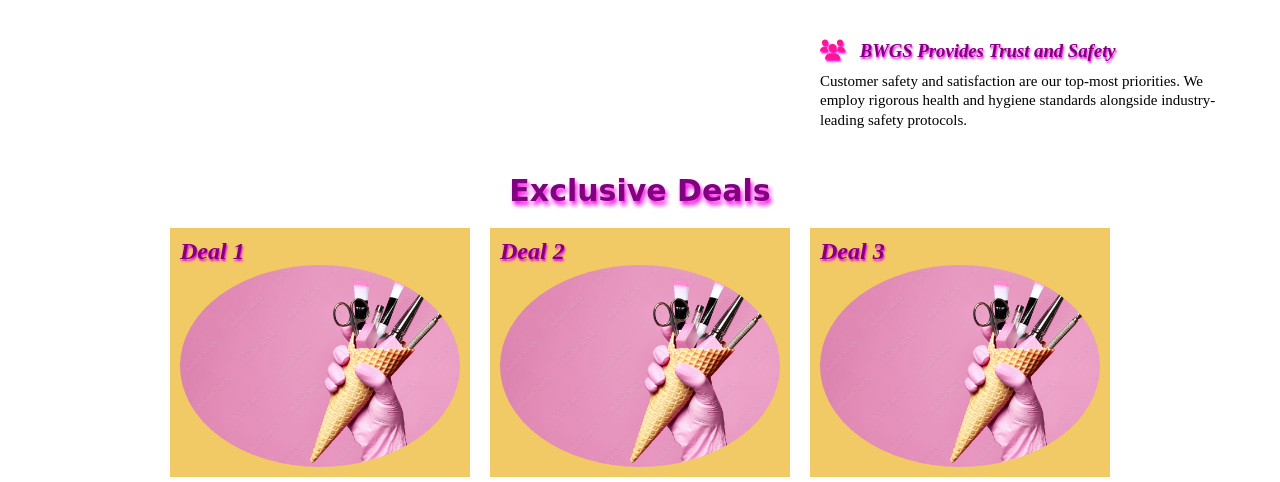
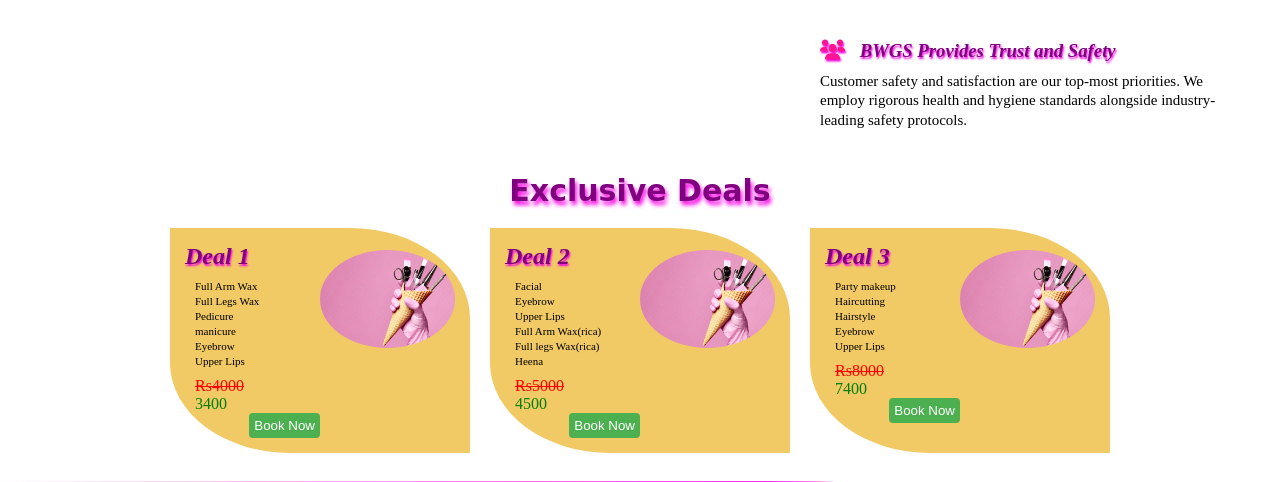
Before and after one commit to darshnacodes/beauty-with-grace-salon, a plain HTML site: page index.html in a window 1280 px wide. Shown: the part 1871-2353 px from the top of the page. Drawn offline with Linux system fonts and the light colour scheme.

Commit message:
dealscard update

```diff
--- a/index.css
+++ b/index.css
@@ -215,29 +215,82 @@ nav ul li a {
   color: purple;
   text-shadow: 2px 4px 4px  rgb(248, 4, 228);
 }
+
 .deals-container{
     display: flex;
     flex-wrap: wrap;
     justify-content: center;
     margin-top: 10px;
 }
-.deals-card{
-   width: 300px;
-   padding: 10px;
-   margin: 10px;
-   background-color: rgb(241, 201, 101);
+
+
+.deals-card {
+    width: 300px;
+    padding: 15px;
+    margin: 10px;
+    background-color: rgb(241, 201, 101);
+    border-radius: 0px 40%;
 }
+
 .deal-heading {
     font-size: 24px;
 }
 
-.deals-card img{
-    max-width: 100%;
+.deals-card img {
+    max-width: 50%;
     height: auto;
     display: block;
-    margin: 0 auto;
+    float: right;
     border-radius: 50%;
+    margin-top: -20px;
 }
+
+.deal-details {
+    margin-top: 10px;
+    padding-left: 10px;
+    overflow: hidden;
+}
+
+.deal-details ul {
+    list-style-type: none;
+    padding: 0;
+    margin: 0;
+}
+
+.deal-details ul li {
+    font-size: 11px;
+    margin-bottom: 3px;
+}
+
+.deal-price {
+    margin-top: 10px;
+}
+
+.original-price {
+    text-decoration: line-through;
+    color: red;
+    margin-right: 10px;
+}
+
+.now-price {
+    color: green;
+}
+
+.book-now-button {
+
+    display: block;
+    margin-top: auto;
+    padding: 5px 5px;
+    background-color: #4CAF50;
+    color: white;
+    border: none;
+    border-radius: 4px;
+    cursor: pointer;
+    float: right;
+
+}
+
+
 
 
 footer{
--- a/index.html
+++ b/index.html
@@ -115,21 +115,62 @@
 
         <div class="deals-container">
             <div class="deals-card">
-               <h3 class="deal-heading">Deal 1</h3>
-
+                <h3 class="deal-heading">Deal 1</h3>
                 <img src="assets/images/deal3.jpeg" alt="">
-
-
+                <div class="deal-details">
+                    <ul>
+                        <li>Full Arm Wax</li>
+                        <li>Full Legs Wax</li>
+                        <li>Pedicure</li>
+                        <li>manicure</li>
+                        <li>Eyebrow</li>
+                        <li>Upper Lips</li>
+                    </ul>
+                    <div class="deal-price">
+                        <div class="original-price">Rs4000</div>
+                        <div class="now-price">3400</div>
+                    </div>
+                    <button class="book-now-button">Book Now</button>
+                </div>
             </div>
             <div class="deals-card">
                 <h3 class="deal-heading">Deal 2</h3>
                 <img src="assets/images/deal3.jpeg" alt="">
+                <div class="deal-details">
+                    <ul>
+                        <li>Facial</li>
+                        <li>Eyebrow</li>
+                        <li>Upper Lips</li>
+                        <li>Full Arm Wax(rica)</li>
+                        <li>Full legs Wax(rica) </li>
+                        <li>Heena</li>
+                    </ul>
+                    <div class="deal-price">
+                        <div class="original-price">Rs5000</div>
+                        <div class="now-price">4500</div>
+                    </div>
+                    <button class="book-now-button">Book Now</button>
 
+                </div>
             </div>
             <div class="deals-card">
                 <h3 class="deal-heading">Deal 3</h3>
                 <img src="assets/images/deal3.jpeg" alt="">
+                <div class="deal-details">
+                    <ul>
+                        <li>Party makeup</li>
+                        <li>Haircutting</li>
+                        <li>Hairstyle</li>
+                        <li>Eyebrow</li>
+                        <li>Upper Lips</li>
+                    </ul>
+                    <div class="deal-price">
+                        <div class="original-price">Rs8000</div>
+                        <div class="now-price">7400</div>
+                    </div>
+                    <button class="book-now-button">Book Now</button>
 
+                </div>
             </div>
         </div>
     </section>
```
